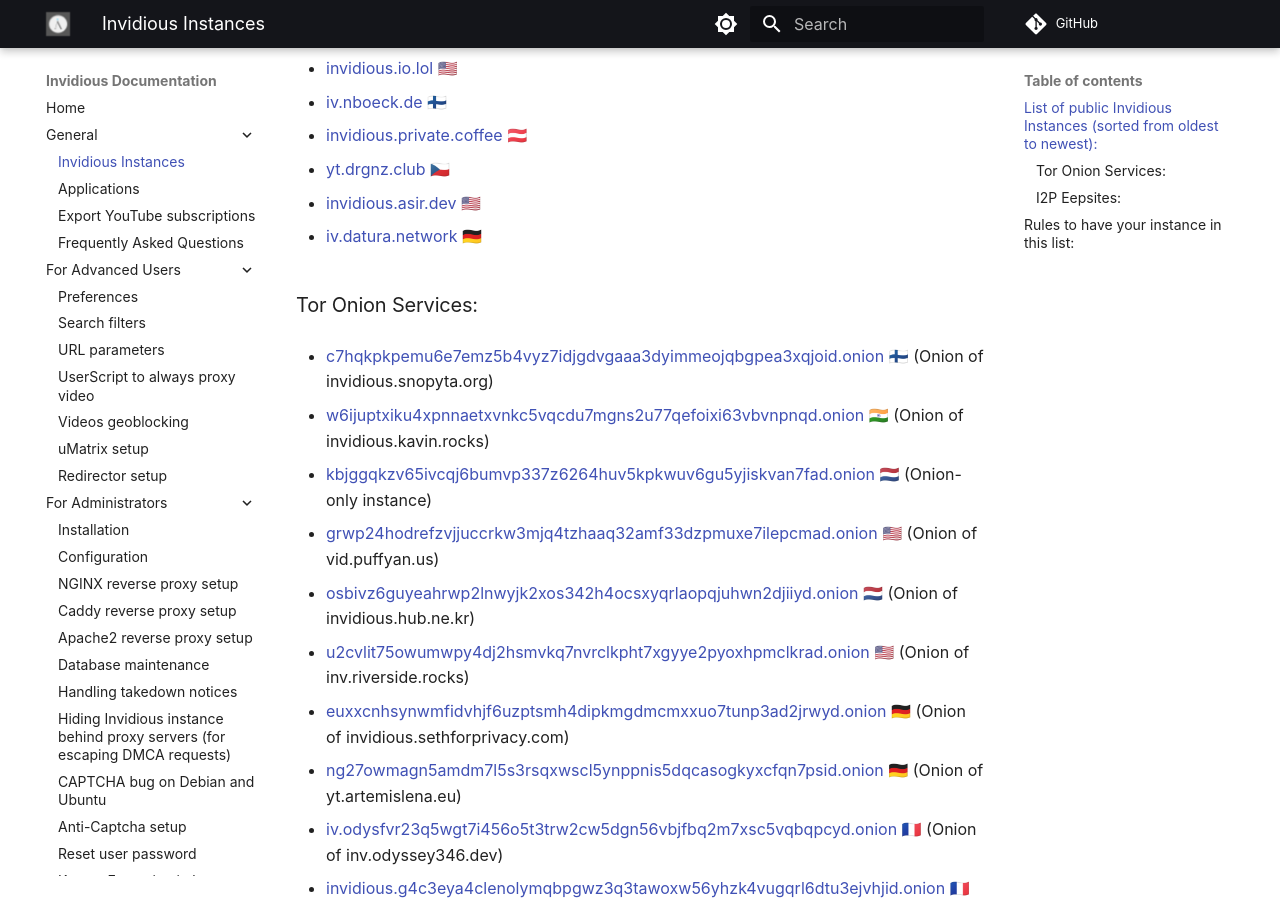
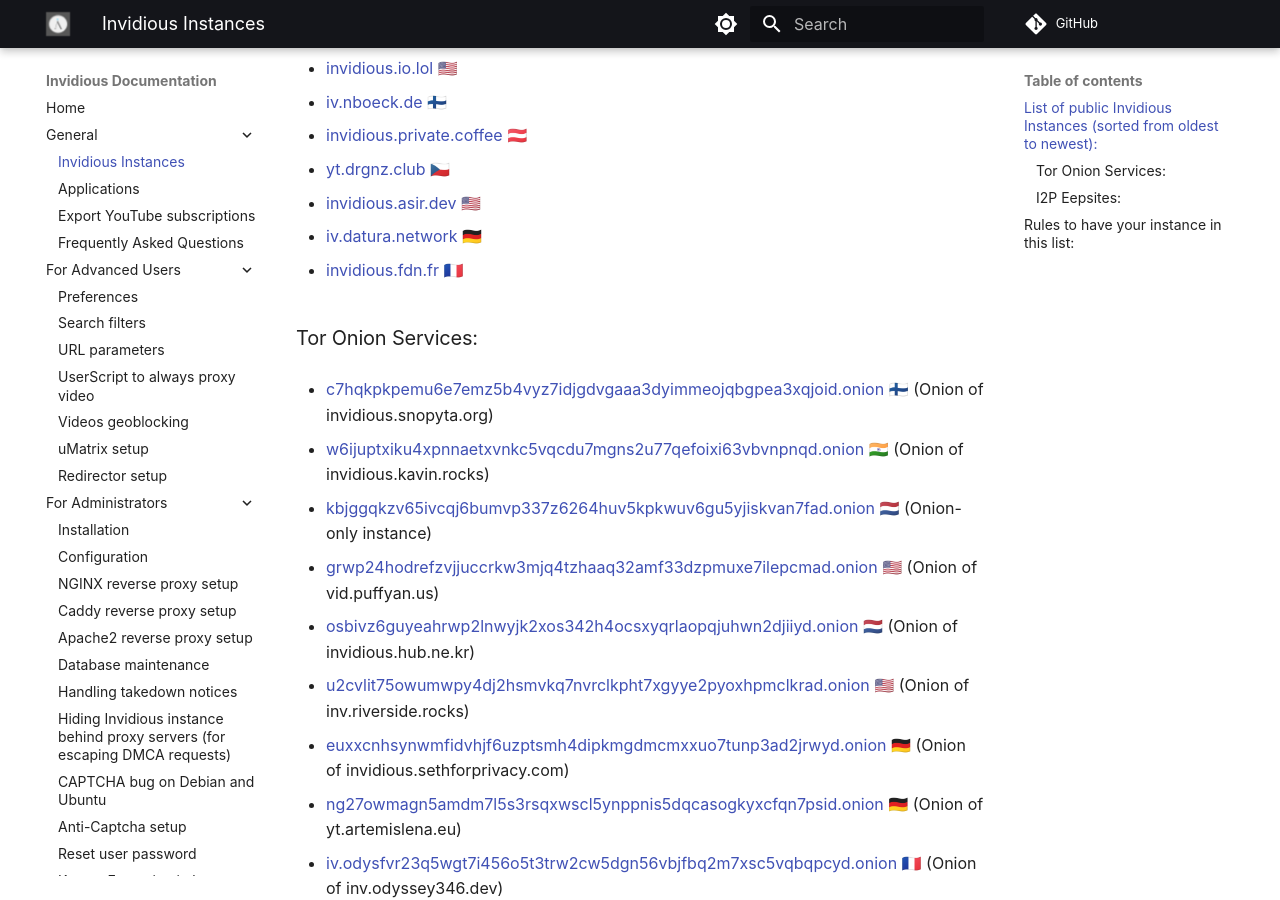
Before and after one commit to iv-org/documentation, an MkDocs documentation site: the page built from docs/instances.md, in a window 1280 px wide and 900 px high, scrolled down 1194 px. Built offline with MkDocs 1.6.1 and Material for MkDocs 9.7.7, drawn with Linux system fonts in a browser that asks for light colours; comment, search, counter and statistics services are not loaded.

Commit message:
add back invidious.fdn.fr
close #434

```diff
--- a/docs/instances.md
+++ b/docs/instances.md
@@ -66,6 +66,8 @@
 
 * [iv.datura.network](https://iv.datura.network) 🇩🇪
 
+* [invidious.fdn.fr](https://invidious.fdn.fr) 🇫🇷
+
 ### Tor Onion Services:
 * [c7hqkpkpemu6e7emz5b4vyz7idjgdvgaaa3dyimmeojqbgpea3xqjoid.onion](http://c7hqkpkpemu6e7emz5b4vyz7idjgdvgaaa3dyimmeojqbgpea3xqjoid.onion) 🇫🇮 (Onion of invidious.snopyta.org)
 
```
